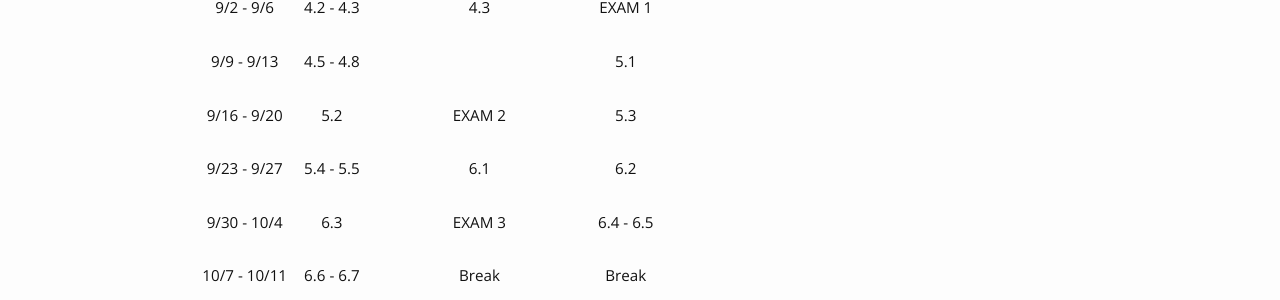
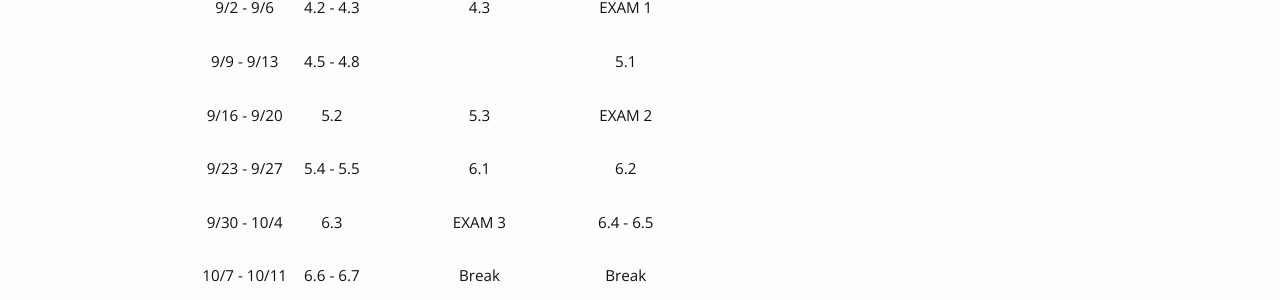
Before and after one commit to jlmayfield/jlmayfield.github.io, a Jekyll site: the page built from teaching/COMP151/homework/reading.md, in a window 1280 px wide. Shown: the part 443-743 px from the top of the page. Built offline with Jekyll 4.4.1, drawn with Linux system fonts in a browser that asks for light colours.

Commit message:
fa19. c151. calendar update.

```diff
--- a/teaching/COMP151/homework/reading.md
+++ b/teaching/COMP151/homework/reading.md
@@ -21,7 +21,7 @@ The calendar below lists the sections of the text that you are expected to have
 | | | | | |
 |9/9 - 9/13  |4.5 - 4.8 | | | | 5.1 |
 | | | | | |
-|9/16 - 9/20  | 5.2 | | EXAM 2 | | 5.3 |
+|9/16 - 9/20  | 5.2 | | 5.3 | | EXAM 2 |
 | | | | | |
 |9/23 - 9/27  | 5.4 - 5.5 | | 6.1 | | 6.2 |
 | | | | | |
```
